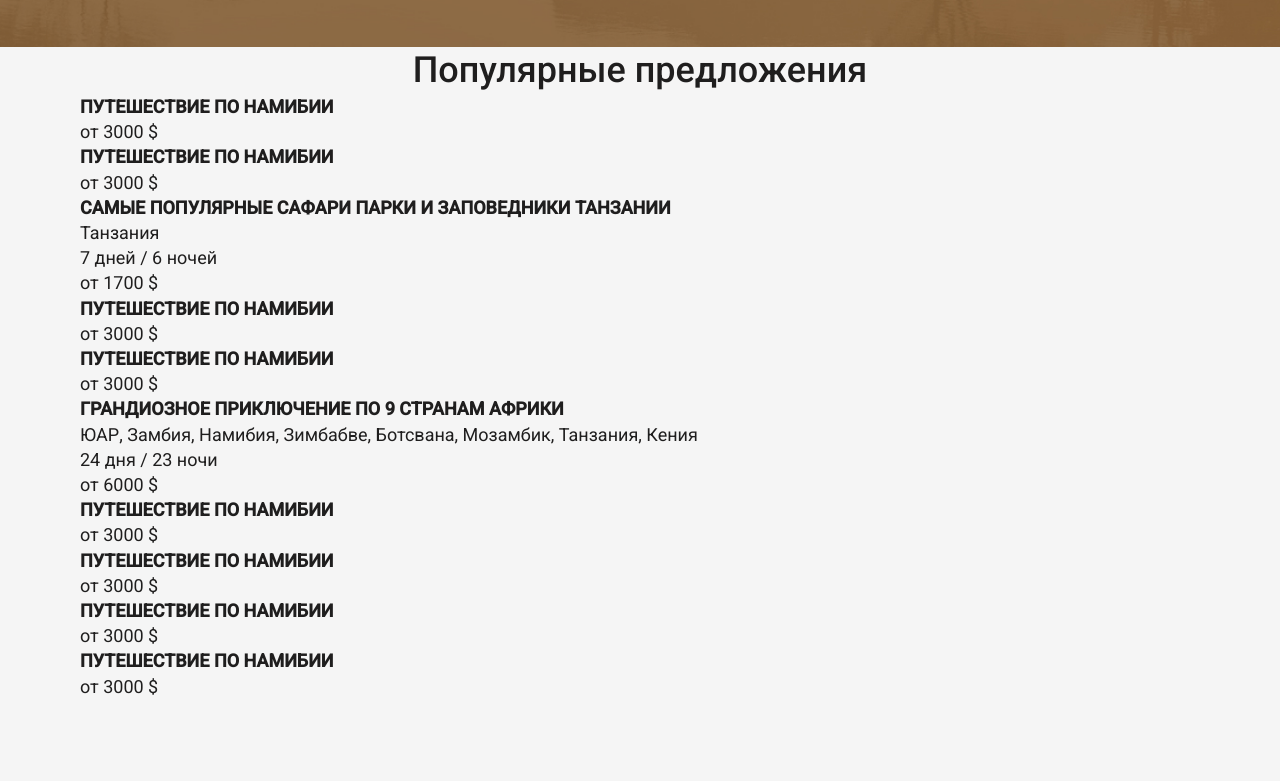
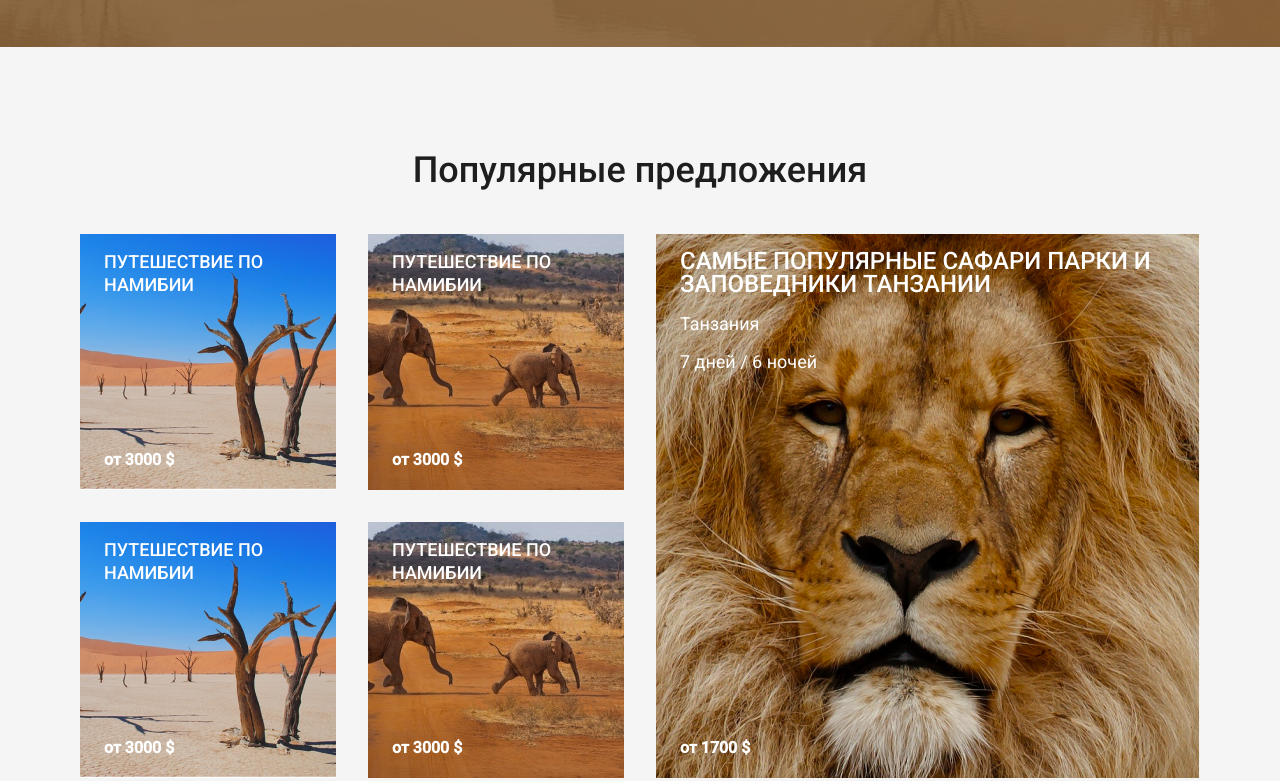
Before and after one commit to Sel7Nik/safari, a plain HTML site: page index.html in a window 1280 px wide. Shown: the part 2140-2921 px from the top of the page. Before the commit the page ends 2839 px from the top, so only its background shows below. Drawn offline with nearby package versions, Linux system fonts and the light colour scheme.

Commit message:
popular css

```diff
--- a/css/style.css
+++ b/css/style.css
@@ -169,3 +169,59 @@ a {
   line-height: 130%;
   color: #FFFFFF;
 }
+
+/*!  popular*/
+
+.popular {
+  padding: 100px 0;
+}
+
+.popular__title {
+  margin-bottom: 40px;
+}
+
+.popular__items {
+  display: grid;
+  grid-template-columns: repeat(4, 1fr);
+  grid-template-rows: repeat( 3, 1fr);
+  grid-gap: 32px;
+  padding-bottom: 80px;
+  border-bottom: 1px solid #D9D9DE;
+}
+
+.popular__link {
+  padding: 16px 24px 19px;
+  color: #FFFFFF;
+  display: flex;
+  flex-direction: column;
+  justify-content: space-between;
+  background-repeat: no-repeat;
+  background-size: cover;
+  background-position: center;
+  min-height: 256px;
+  line-height: 130%;
+}
+
+.popular__link:nth-child(3), .popular__link:nth-child(6) {
+  grid-column: span 2;
+  grid-row: span 2;
+}
+
+.popular__link-title {
+  font-weight: 500;
+  margin-bottom: 15px;
+}
+
+.popular__link-title--big {
+  font-size: 24px;
+}
+
+.popular__link-price {
+  font-weight: bold;
+  font-size: 16px;
+  margin-top: auto;
+}
+
+.popular__link-country, .popular__link-time {
+  margin-bottom: 15px;
+}
--- a/index.html
+++ b/index.html
@@ -159,51 +159,51 @@
 
   <section class="popular">
     <div class="container">
-      <h2 class="popylar__title title">Популярные предложения</h2>
+      <h2 class="popular__title title">Популярные предложения</h2>
       <div class="popular__items">
-        <a class="popular__link" href="#">
+        <a class="popular__link" href="#" style="background-image: url(images/popular-1.jpg)">
           <h4 class="popular__link-title">ПУТЕШЕСТВИЕ ПО НАМИБИИ</h4>
-          <p class="popular_price">от 3000 $</p>
+          <p class="popular__link-price">от 3000 $</p>
         </a>
-        <a class="popular__link" href="#">
+        <a class="popular__link" href="#" style="background-image: url(images/popular-2.jpg)">
           <h4 class="popular__link-title">ПУТЕШЕСТВИЕ ПО НАМИБИИ</h4>
-          <p class="popular_price">от 3000 $</p>
+          <p class="popular__link-price">от 3000 $</p>
         </a>
-        <a class="popular__link" href="#">
-          <h4 class="popular__link-title">САМЫЕ ПОПУЛЯРНЫЕ САФАРИ ПАРКИ И ЗАПОВЕДНИКИ ТАНЗАНИИ</h4>
-          <p class="popular__country">Танзания</p>
-          <p class="popular__time">7 дней / 6 ночей</p>
-          <p class="popular_price">от 1700 $</p>
+        <a class="popular__link" href="#" style="background-image: url(images/popular-3.jpg)">
+          <h4 class="popular__link-title popular__link-title--big">САМЫЕ ПОПУЛЯРНЫЕ САФАРИ ПАРКИ И ЗАПОВЕДНИКИ ТАНЗАНИИ</h4>
+          <p class="popular__link-country">Танзания</p>
+          <p class="popular__link-time">7 дней / 6 ночей</p>
+          <p class="popular__link-price">от 1700 $</p>
         </a>
-        <a class="popular__link" href="#">
+        <a class="popular__link" href="#" style="background-image: url(images/popular-4.jpg)">
           <h4 class="popular__link-title">ПУТЕШЕСТВИЕ ПО НАМИБИИ</h4>
-          <p class="popular_price">от 3000 $</p>
+          <p class="popular__link-price">от 3000 $</p>
         </a>
-        <a class="popular__link" href="#">
+        <a class="popular__link" href="#" style="background-image: url(images/popular-5.jpg)">
           <h4 class="popular__link-title">ПУТЕШЕСТВИЕ ПО НАМИБИИ</h4>
-          <p class="popular_price">от 3000 $</p>
+          <p class="popular__link-price">от 3000 $</p>
         </a>
-        <a class="popular__link" href="#">
-          <h4 class="popular__link-title">ГРАНДИОЗНОЕ ПРИКЛЮЧЕНИЕ ПО 9 СТРАНАМ АФРИКИ</h4>
-          <p class="popular__country">ЮАР, Замбия, Намибия, Зимбабве, Ботсвана, Мозамбик, Танзания, Кения</p>
-          <p class="popular__time">24 дня / 23 ночи</p>
-          <p class="popular_price">от 6000 $</p>
+        <a class="popular__link" href="#" style="background-image: url(images/popular-6.jpg)">
+          <h4 class="popular__link-title popular__link-title--big">ГРАНДИОЗНОЕ ПРИКЛЮЧЕНИЕ ПО 9 СТРАНАМ АФРИКИ</h4>
+          <p class="popular__link-country">ЮАР, Замбия, Намибия, Зимбабве, Ботсвана, Мозамбик, Танзания, Кения</p>
+          <p class="popular__link-time">24 дня / 23 ночи</p>
+          <p class="popular__link-price">от 6000 $</p>
         </a>
-        <a class="popular__link" href="#">
+        <a class="popular__link" href="#" style="background-image: url(images/popular-7.jpg)">
           <h4 class="popular__link-title">ПУТЕШЕСТВИЕ ПО НАМИБИИ</h4>
-          <p class="popular_price">от 3000 $</p>
+          <p class="popular__link-price">от 3000 $</p>
         </a>
-        <a class="popular__link" href="#">
+        <a class="popular__link" href="#" style="background-image: url(images/popular-8.jpg)">
           <h4 class="popular__link-title">ПУТЕШЕСТВИЕ ПО НАМИБИИ</h4>
-          <p class="popular_price">от 3000 $</p>
+          <p class="popular__link-price">от 3000 $</p>
         </a>
-        <a class="popular__link" href="#">
+        <a class="popular__link" href="#" style="background-image: url(images/popular-9.jpg)">
           <h4 class="popular__link-title">ПУТЕШЕСТВИЕ ПО НАМИБИИ</h4>
-          <p class="popular_price">от 3000 $</p>
+          <p class="popular__link-price">от 3000 $</p>
         </a>
-        <a class="popular__link" href="#">
+        <a class="popular__link" href="#" style="background-image: url(images/popular-10.jpg)">
           <h4 class="popular__link-title">ПУТЕШЕСТВИЕ ПО НАМИБИИ</h4>
-          <p class="popular_price">от 3000 $</p>
+          <p class="popular__link-price">от 3000 $</p>
         </a>
       </div>
     </div>
```
Also changed, not shown: images/popular-1.jpg (added), images/popular-10.jpg (added), images/popular-2.jpg (added), images/popular-3.jpg (added), images/popular-4.jpg (added), images/popular-5.jpg (added), images/popular-6.jpg (added), images/popular-7.jpg (added), images/popular-8.jpg (added), images/popular-9.jpg (added).
